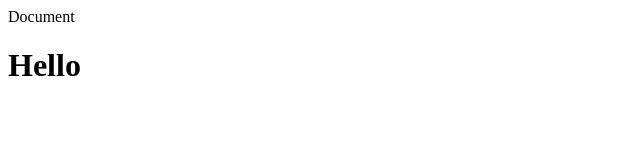
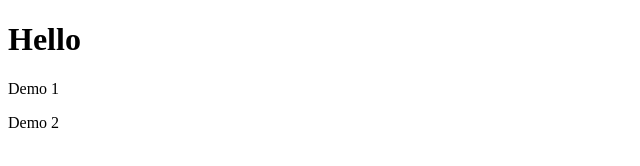
Before and after one commit to NkanyisoSibanda/gads-demo, a plain HTML site: page index.html in a window 1280 px wide. Shown: the whole page, without its empty margins (0-640 px from the left). Drawn offline with Linux system fonts and the light colour scheme.

Commit message:
Add content (#1)
* add content

* Update index.html

```diff
--- a/index.html
+++ b/index.html
@@ -3,9 +3,11 @@
   <head>
     <meta charset="UTF-8" />
     <meta name="viewport" content="width=divice-width, initial-scale=1.0" />
-    <tittle>Document</tittle>
+    <title>Document</title>
   </head>
   <body>
     <h1>Hello</h1>
+    <p>Demo 1</p>
+    <p>Demo 2</p>
   </body>
 </html>
```
